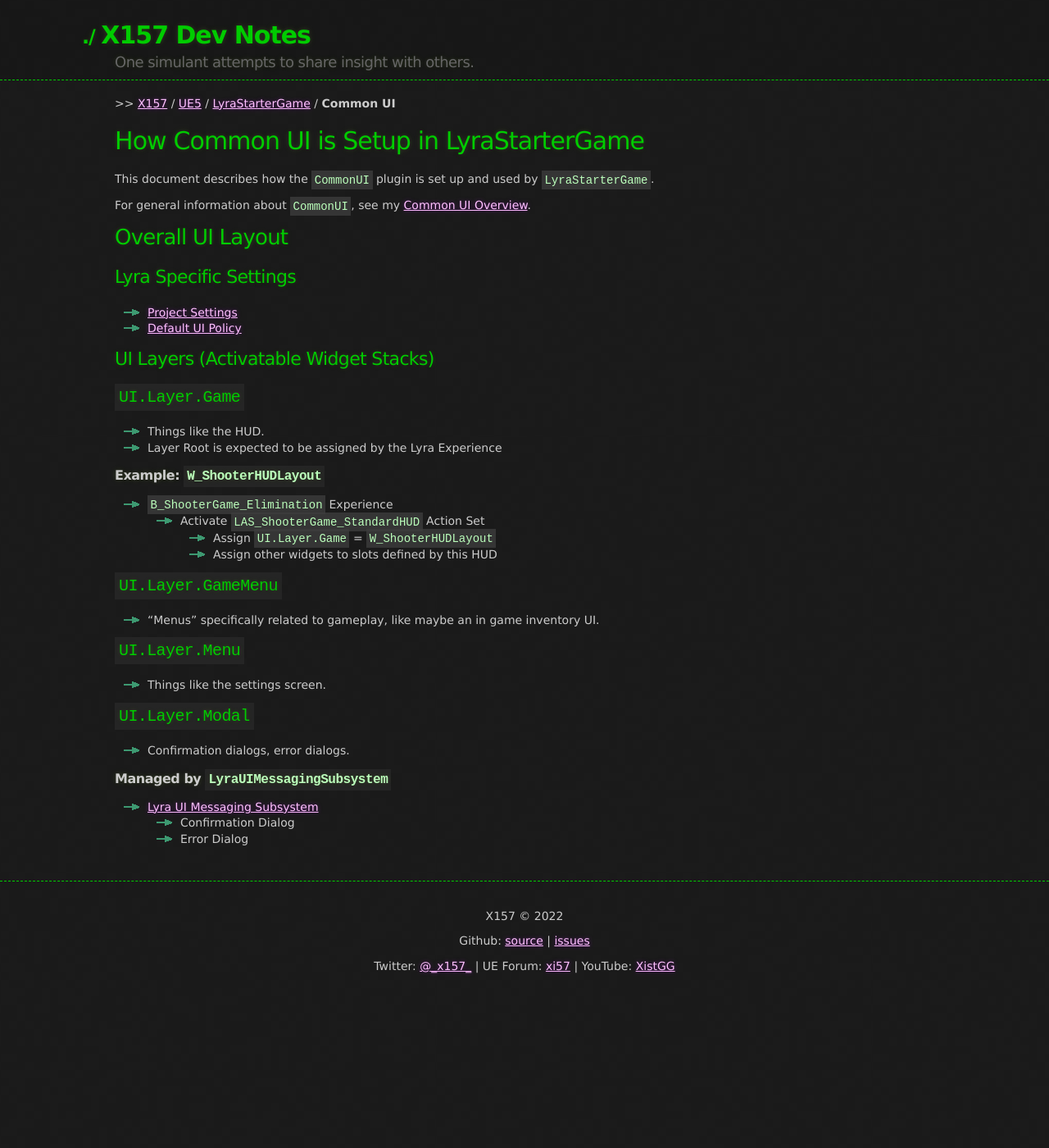
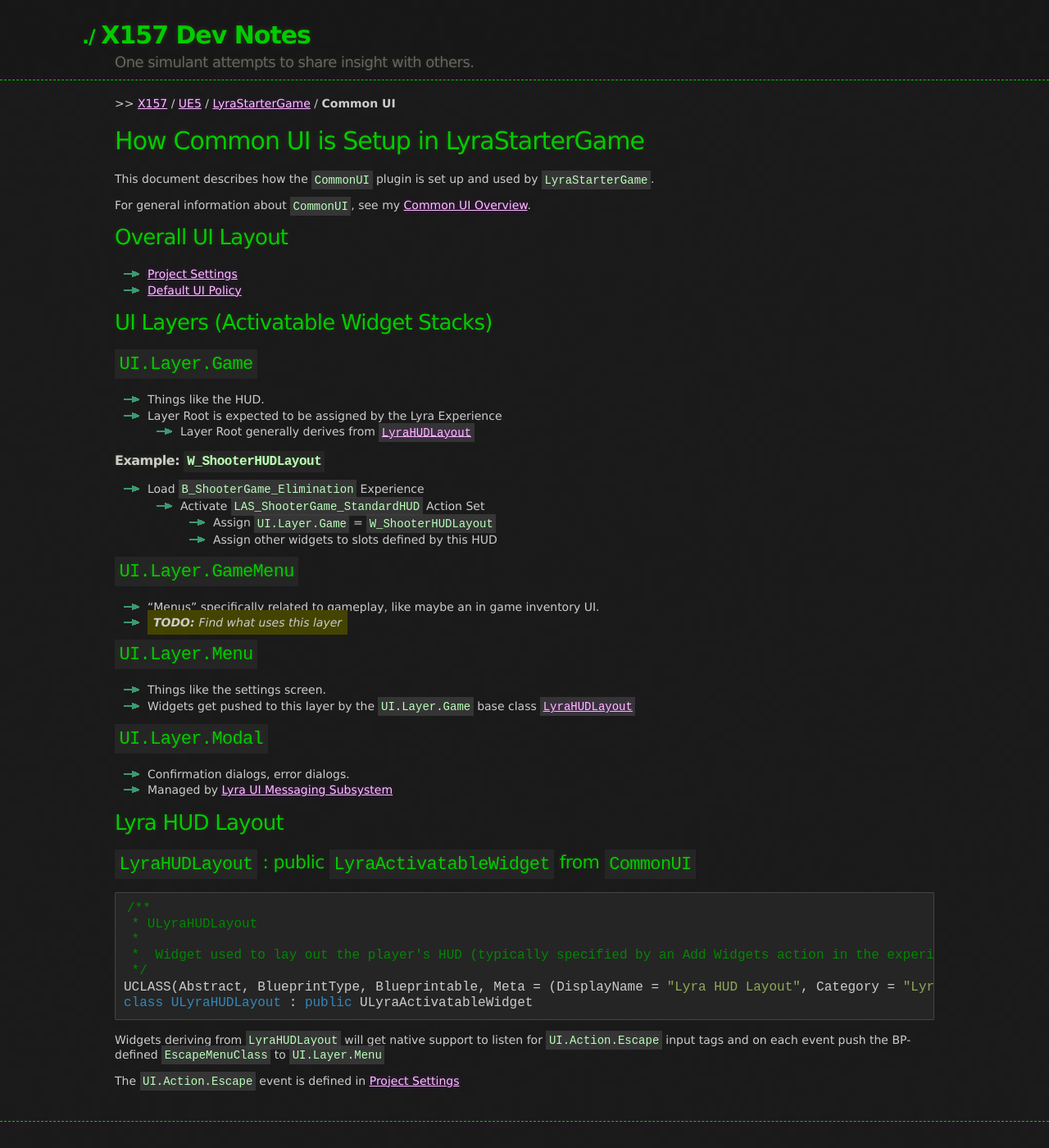
Before and after one commit to x157/x157.github.io, a Jekyll site: the page built from UE5/LyraStarterGame/CommonUI/index.md, in a window 1280 px wide and 1400 px high. Shown: the whole window at 82% size. Built offline with Jekyll 4.4.1, drawn with Linux system fonts in a browser that asks for light colours.

Commit message:
Improve Lyra UI Layer overview

````diff
--- a/UE5/LyraStarterGame/CommonUI/index.md
+++ b/UE5/LyraStarterGame/CommonUI/index.md
@@ -14,33 +14,51 @@
 
 ## Overall UI Layout
 
-### Lyra Specific Settings
-
 - [Project Settings](./ProjectSettings)
 - [Default UI Policy](./DefaultUIPolicy)
 
-### UI Layers (Activatable Widget Stacks)
+## UI Layers (Activatable Widget Stacks)
 
-#### `UI.Layer.Game`
+### `UI.Layer.Game`
 - Things like the HUD.
 - Layer Root is expected to be assigned by the Lyra Experience
+  - Layer Root generally derives from [`LyraHUDLayout`](#LyraHUDLayout)
 
 ###### Example: `W_ShooterHUDLayout`
-- `B_ShooterGame_Elimination` Experience
+- Load `B_ShooterGame_Elimination` Experience
   - Activate `LAS_ShooterGame_StandardHUD` Action Set
     - Assign `UI.Layer.Game` = `W_ShooterHUDLayout`
     - Assign other widgets to slots defined by this HUD
 
-#### `UI.Layer.GameMenu`
+### `UI.Layer.GameMenu`
 - "Menus" specifically related to gameplay, like maybe an in game inventory UI.
+- <todo>Find what uses this layer</todo>
 
-#### `UI.Layer.Menu`
+### `UI.Layer.Menu`
 - Things like the settings screen.
+- Widgets get pushed to this layer by the `UI.Layer.Game` base class [`LyraHUDLayout`](#LyraHUDLayout)
 
-#### `UI.Layer.Modal`
+### `UI.Layer.Modal`
 - Confirmation dialogs, error dialogs.
+- Managed by [Lyra UI Messaging Subsystem](./LyraUIMessagingSubsystem)
 
-###### Managed by `LyraUIMessagingSubsystem`
-- [Lyra UI Messaging Subsystem](./LyraUIMessagingSubsystem)
-  - Confirmation Dialog
-  - Error Dialog
+
+<a id="LyraHUDLayout"></a>
+## Lyra HUD Layout
+### `LyraHUDLayout` : public `LyraActivatableWidget` from `CommonUI`
+```c++
+/**
+ * ULyraHUDLayout
+ *
+ *	Widget used to lay out the player's HUD (typically specified by an Add Widgets action in the experience)
+ */
+UCLASS(Abstract, BlueprintType, Blueprintable, Meta = (DisplayName = "Lyra HUD Layout", Category = "Lyra|HUD"))
+class ULyraHUDLayout : public ULyraActivatableWidget
+```
+
+Widgets deriving from `LyraHUDLayout` will get native support to listen for
+`UI.Action.Escape`
+input tags and on each event push the BP-defined `EscapeMenuClass` to
+`UI.Layer.Menu`
+
+The `UI.Action.Escape` event is defined in [Project Settings](./ProjectSettings)
````
